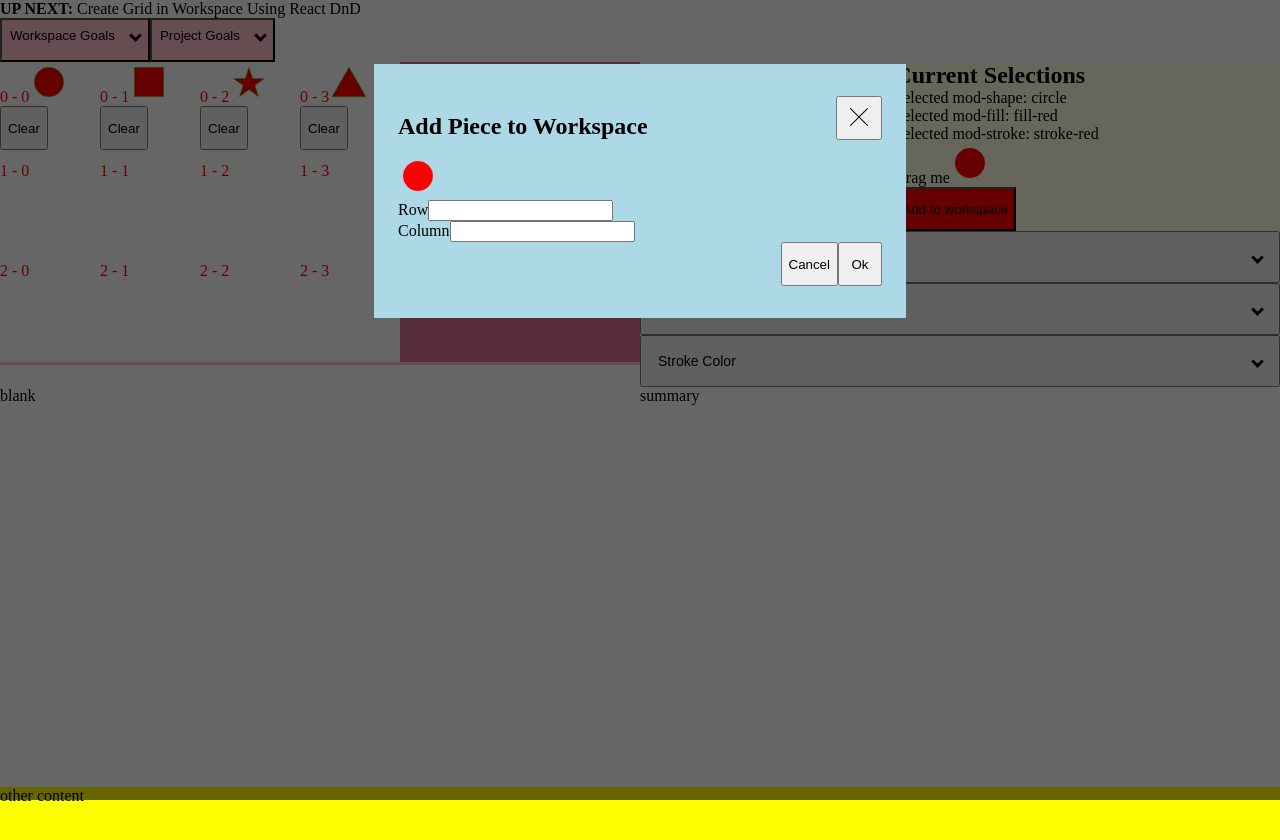
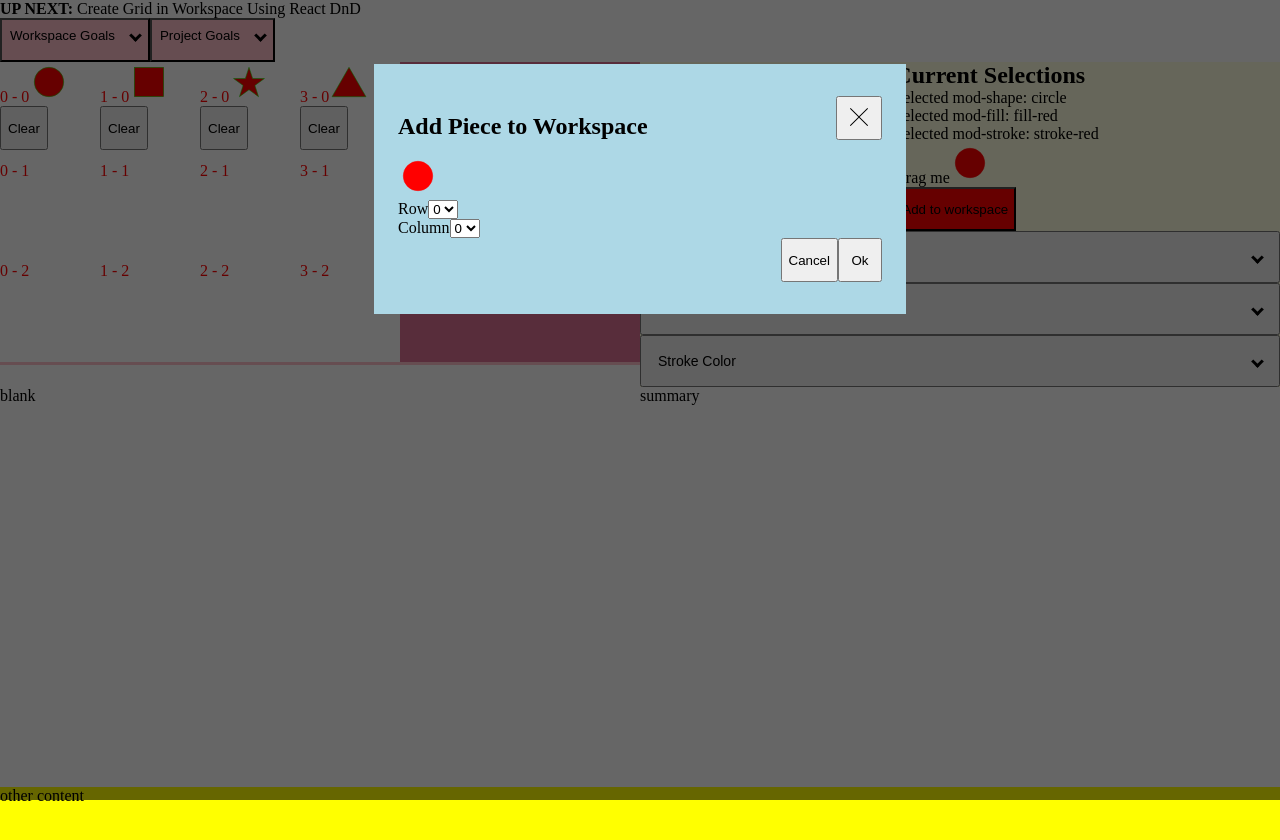
Before and after one commit to KierstenMiller/DnD-product-builder, a Next.js app in the folder next-app-test/: page /build-your-own in a window 1280 px wide. Both pictures are taken after a click on the button "Add to workspace". Shown: the top 840 px of the page. Built offline with nearby package versions, Linux system fonts and the light colour scheme.

Commit message:
swapping modal inputs with selects

```diff
--- a/next-app-test/src/Components/DnD/addModal.tsx
+++ b/next-app-test/src/Components/DnD/addModal.tsx
@@ -3,9 +3,9 @@ import { useState } from 'react'
 
 import { matrixIndexI } from '-/Components/DnD/workspace.util'
 import { ModalTrigger } from '../modal/modalTrigger'
-import { TextInput } from '../form-controls/text-input'
-
 import { mouseButtonClickT } from '-/util/interactionTyping'
+import { Select } from '../form-controls/select'
+import { noop } from '-/util/helpers'
 
 export interface AddModalOnClickI {event: mouseButtonClickT, matrixIndex: matrixIndexI}
 
@@ -16,10 +16,20 @@ interface propsI {
     onCancel?: ({event, matrixIndex}: AddModalOnClickI) => void,
 }
 
-export const AddModal = observer(({ image, onCancel, onSubmit }: propsI) => {
-    const [row, setRow] = useState('0');
-    const [column, setColumn] = useState('0');
-    const matrixIndex = {row: parseInt(row), column: parseInt(column)};
+const defaultMatrixIndex = {row: '0', column: '0'};
+const selectOptions = [{id: '0', text: '0'}, {id: '1', text: '1'}, {id: '2', text: '2'}, {id: '3', text: '3'}];
+const convertStringIndex = (matrixIndex: {row: string, column: string}) => ({row: parseInt(matrixIndex.row), column: parseInt(matrixIndex.column)})
+
+export const AddModal = observer(({ image, onSubmit, onCancel=noop}: propsI) => {
+    const [matrixIndex, setMatrixIndex] = useState(defaultMatrixIndex);
+    const submit = (event: mouseButtonClickT) => {
+        onSubmit({event, matrixIndex: convertStringIndex(matrixIndex)});
+        setMatrixIndex(defaultMatrixIndex);
+    };
+    const cancel = (event: mouseButtonClickT) => {
+        onCancel({event, matrixIndex: convertStringIndex(matrixIndex)});
+        setMatrixIndex(defaultMatrixIndex);
+    };
     return <ModalTrigger
         triggerConfig={{
             text: 'Add to workspace',
@@ -28,12 +38,22 @@ export const AddModal = observer(({ image, onCancel, onSubmit }: propsI) => {
             header: { content: 'Add Piece to Workspace' },
             body: <div>
                 <div>{image}</div>
-                <TextInput id="row" label="Row" onChange={({ newValue }) => setRow(newValue)} />
-                <TextInput id="column" label="Column" onChange={({ newValue }) => setColumn(newValue)} />
+                <Select
+                    id="row"
+                    label="Row"
+                    options={selectOptions.map(o => ({...o, selected: o.id === matrixIndex.row}))}
+                    onChange={({ newSelection }) => setMatrixIndex({row: newSelection, column:matrixIndex.column})}
+                />
+                <Select
+                    id="column"
+                    label="Column"
+                    options={selectOptions.map(o => ({...o, selected: o.id === matrixIndex.column}))}
+                    onChange={({ newSelection }) => setMatrixIndex({row: matrixIndex.row, column: newSelection})}
+                />
             </div>,
             footer: {buttons: [
-                { text: 'Cancel', ...onCancel && {onClick: (event) => onCancel({event, matrixIndex})} },
-                { text: 'Ok', ...onSubmit && {onClick: (event) => onSubmit({event, matrixIndex})} }
+                { text: 'Cancel', onClick: cancel },
+                { text: 'Ok', onClick: submit }
             ]}
         }}
 
--- a/next-app-test/src/Components/DnD/dropZone.tsx
+++ b/next-app-test/src/Components/DnD/dropZone.tsx
@@ -52,7 +52,7 @@ export const DropZone = observer(({matrixIndex, piece, onDrop, onRemove, onMove}
             color: dropInfo.canDrop ? 'blue' : 'red',
         }}
     >
-        {matrixIndex.column} - {matrixIndex.row}
+        {matrixIndex.row} - {matrixIndex.column}
         {realizedImage}
         {realizedImage && onRemove && <button onClick={() => onRemove(matrixIndex)}>Clear</button>}
         {realizedImage && onMove && <button onClick={() => onMove(matrixIndex)}>Move</button>}
--- /dev/null
+++ b/next-app-test/src/Components/form-controls/select.tsx
@@ -0,0 +1,46 @@
+import classNames from "classnames";
+import { useState } from "react";
+
+import defaultStyles from './categorized-radio-input-group-styles.module.scss'
+
+export interface onChangeI {
+    event: React.ChangeEvent<HTMLSelectElement> | React.FormEvent<HTMLDivElement>,
+    newSelection: string
+}
+
+interface propsOptionI {
+    id: string,
+    text: string,
+    // optional
+    selected?: boolean,
+}
+
+interface propsI {
+    id: string,
+    label: string,
+    options: propsOptionI[],
+    onChange: ({event, newSelection}: onChangeI) => any;
+    // optional
+    stylesOverride?: any, // TODO: typescript
+}
+
+export const Select = ({ id, label, options, onChange, stylesOverride: stylesOverride = {}, }: propsI) => {
+    const styles = {...defaultStyles, ...stylesOverride};
+    const [selection, setSelection] = useState(options.find(o => o.selected)?.id);
+    const onChangeToUse = ({event, newSelection}: onChangeI) => {
+        setSelection(newSelection);
+        onChange({event, newSelection})
+    }
+    return <div className={styles.container}>
+        <label htmlFor={id}>{label}</label>
+        <select
+            id={id}
+            name={id}
+            value={selection}
+            className={styles.input}
+            onChange={event => {onChangeToUse({event, newSelection: event.target.value})}}
+        >
+            {options.map(o => <option key={o.id} value={o.id}>{o.text}</option>)}
+        </select>
+    </div>
+}
--- a/next-app-test/src/Components/modal/modal.tsx
+++ b/next-app-test/src/Components/modal/modal.tsx
@@ -70,7 +70,7 @@ export const Modal = ({
                     {body}
                 </div>
                 {footer?.buttons && <div className={styles.footer}>
-                    {footer.buttons.map(b => <FooterButton {...b} close={close} />)}
+                    {footer.buttons.map(b => <FooterButton key={b.text} {...b} close={close} />)}
                 </div>}
             </div>
         </FocusTrap>
--- /dev/null
+++ b/next-app-test/src/util/helpers.tsx
@@ -0,0 +1 @@
+export const noop = () => {};
```
